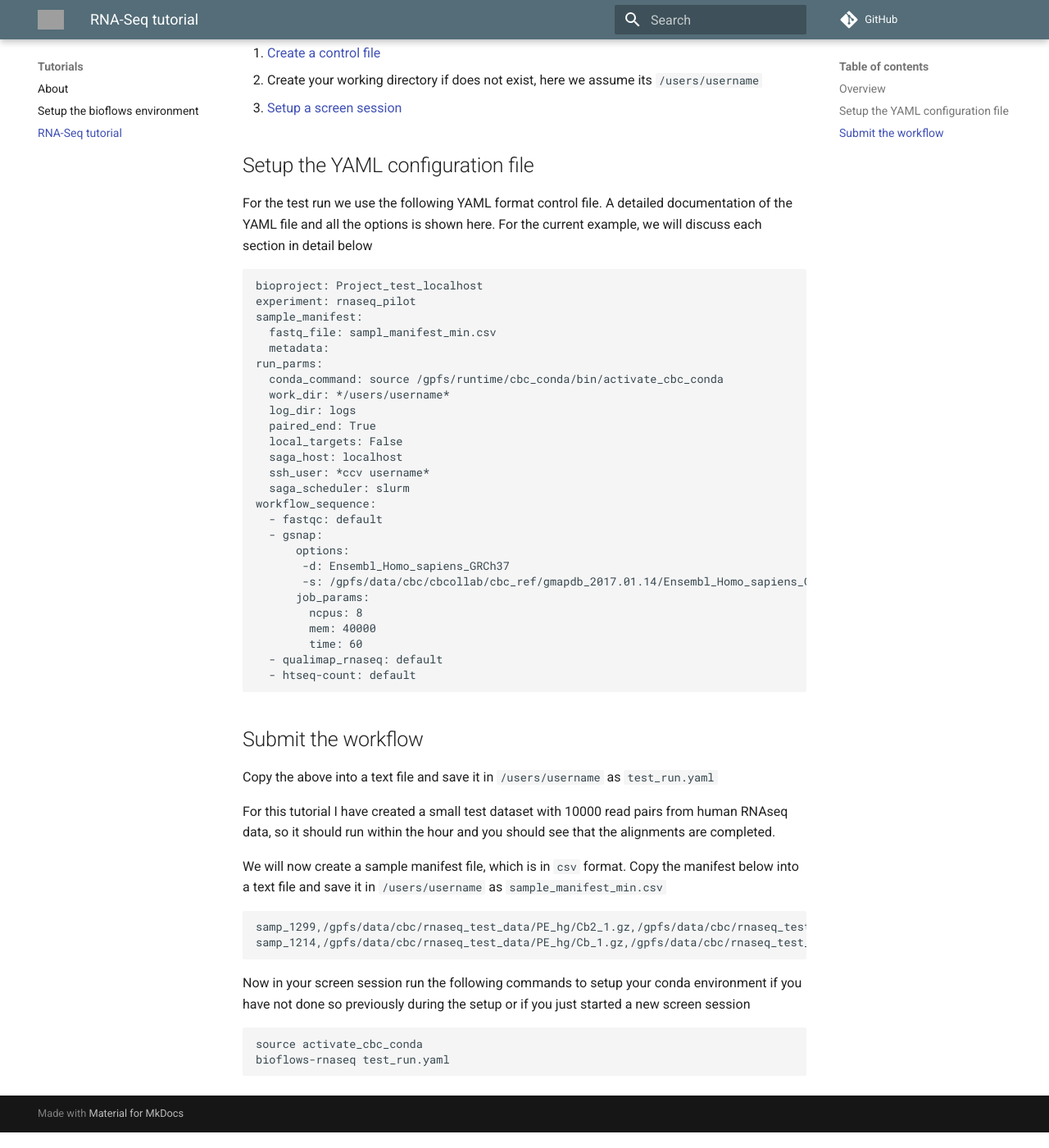
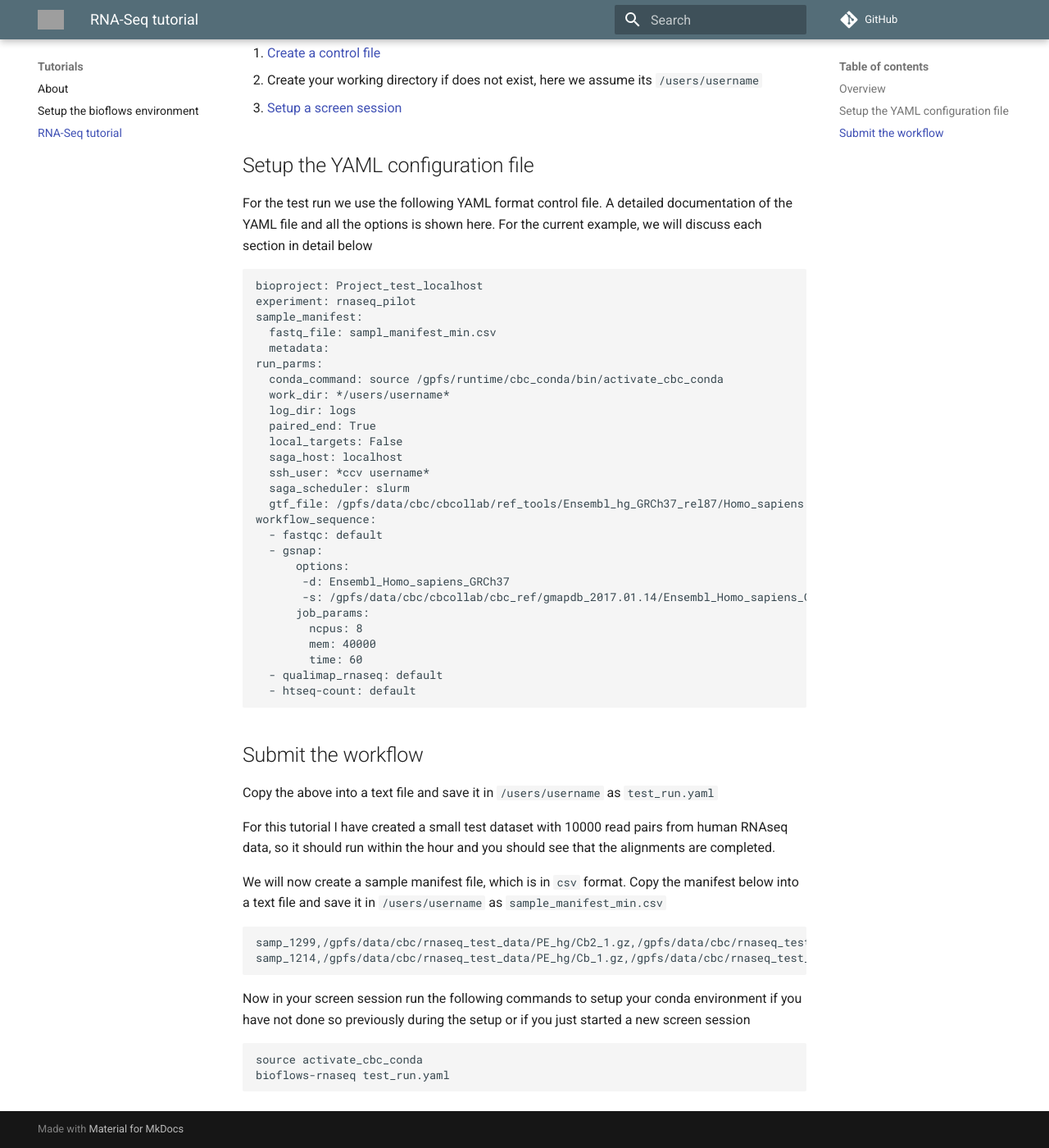
Before and after one commit to compbiocore/bioflows, an MkDocs documentation site: the page built from docs/tutorials/rna-seq_tutorial.md, in a window 1280 px wide and 1400 px high, scrolled down 579 px. Shown: the whole window at 82% size. Built offline with MkDocs 1.6.1 and Material for MkDocs 9.7.7, drawn with Linux system fonts in a browser that asks for light colours; comment, search, counter and statistics services are not loaded; grey boxes are pictures that could not be loaded.

Commit message:
updated docs

````diff
--- a/docs/tutorials/rna-seq_tutorial.md
+++ b/docs/tutorials/rna-seq_tutorial.md
@@ -41,6 +41,7 @@ run_parms:
   saga_host: localhost
   ssh_user: *ccv username*
   saga_scheduler: slurm
+  gtf_file: /gpfs/data/cbc/cbcollab/ref_tools/Ensembl_hg_GRCh37_rel87/Homo_sapiens.GRCh37.87.gtf
 workflow_sequence:
   - fastqc: default
   - gsnap:
@@ -66,7 +67,7 @@ We will now create a sample manifest file, which is in `csv` format. Copy the ma
 
 ```
 samp_1299,/gpfs/data/cbc/rnaseq_test_data/PE_hg/Cb2_1.gz,/gpfs/data/cbc/rnaseq_test_data/PE_hg/Cb2_2.gz
-samp_1214,/gpfs/data/cbc/rnaseq_test_data/PE_hg/Cb_1.gz,/gpfs/data/cbc/rnaseq_test_data/PE_hg/Cb_2.gz
+samp_1214,/gpfs/data/cbc/rnaseq_test_data/PE_hg/Cb_1.gz,/gpfs/data/cbc/rnaseq_test_data/PE_hg   /Cb_2.gz
 ```
 
 Now in your screen session run the following commands to setup your conda environment if you have not done so previously during the setup or if you just started a new screen session
````
